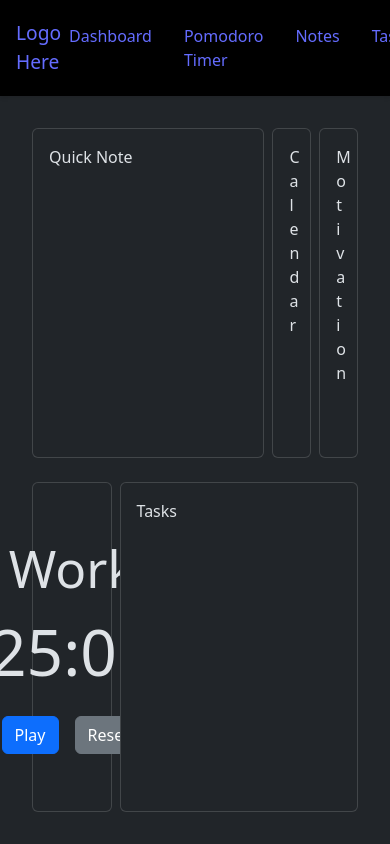
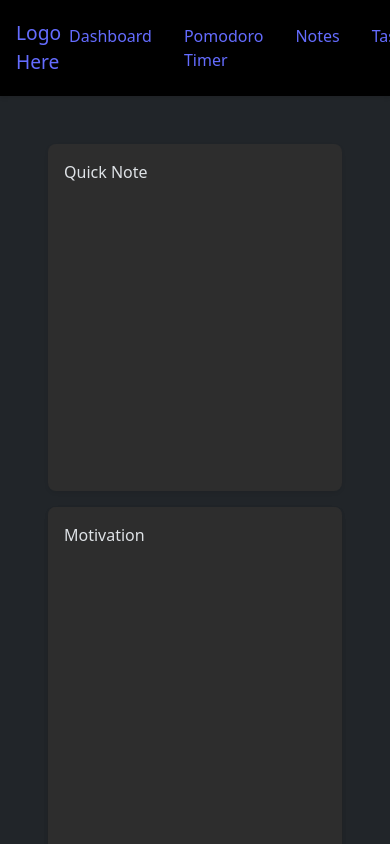
Before and after one commit to ANewProfile/synapse, a React (Vite) app in the folder client/: page / in a window 390 px wide. Built offline with nearby package versions, Linux system fonts and the light colour scheme.

Commit message:
added responsive dashboard cards with three-column system

```diff
--- a/client/src/components/DashboardCard.tsx
+++ b/client/src/components/DashboardCard.tsx
@@ -3,15 +3,22 @@ import "../css/DashboardCard.css";
 
 interface DashboardCardProps {
     children: ReactNode;
-    width: "12-5" | 25 | 50 | 75; // in percentage, these are the only options accepted
+    width: "12-5" | 25 | 33.33 | 50 | 66.66 | 75; // in percentage, these are the only options accepted
 }
 
 function DashboardCard({ children, width }: DashboardCardProps) {
-    return (
-        <div className={"card w-" + width}>
-            <div className="card-body">{children}</div>
-        </div>
-    );
+    // Handle special cases for decimal width values
+    let widthClass;
+    if (width === "12-5") {
+        widthClass = "w-12-5";
+    } else if (width === 33.33) {
+        widthClass = "w-33-33";
+    } else if (width === 66.66) {
+        widthClass = "w-66-66";
+    } else {
+        widthClass = `w-${width}`;
+    }
+    return <div className={`dashboard-card ${widthClass}`}>{children}</div>;
 }
 
 export default DashboardCard;
--- a/client/src/components/DashboardRow.tsx
+++ b/client/src/components/DashboardRow.tsx
@@ -7,7 +7,7 @@ interface DashboardRowProps {
 
 function DashboardRow({ children, className = "" }: DashboardRowProps) {
     return (
-        <div className={`d-flex flex-row gap-2 ${className}`}>{children}</div>
+        <div className={`dashboard-row ${className}`}>{children}</div>
     );
 }
 
--- a/client/src/css/Dashboard.css
+++ b/client/src/css/Dashboard.css
@@ -1,12 +1,69 @@
 .home {
     padding: 2rem 0;
     width: 100%;
+    height: 100%;
     box-sizing: border-box;
 }
 
+.dashboard {
+    width: 100%;
+    height: 100%;
+    padding: 1rem;
+    box-sizing: border-box;
+    display: flex;
+    flex-direction: column;
+    gap: 1rem;
+    flex: 1;
+}
+
+.dashboard-row {
+    display: flex;
+    flex-direction: row;
+    flex-wrap: wrap;
+    width: 100%;
+    min-height: 200px;
+    flex: 1;
+    gap: 1rem;
+}
+
+/* Tablet breakpoint */
+@media (max-width: 1024px) {
+    .dashboard-row {
+        min-height: 180px;
+    }
+
+    /* Adjust to 2 columns for medium screens */
+    .w-33-33 {
+        flex: 1 0 calc(50% - 0.5rem);
+        max-width: calc(50% - 0.5rem);
+    }
+
+    .w-66-66,
+    .w-75 {
+        flex: 1 0 100%;
+        max-width: 100%;
+    }
+}
+
+/* Mobile breakpoint */
 @media (max-width: 639px) {
     .home {
         padding: 1rem 0;
+    }
+
+    .dashboard-row {
+        min-height: 150px;
+    }
+
+    /* One column layout for mobile */
+    .w-12-5,
+    .w-25,
+    .w-33-33,
+    .w-50,
+    .w-66-66,
+    .w-75 {
+        flex: 1 0 100%;
+        max-width: 100%;
     }
 
     .search-form {
--- a/client/src/css/DashboardCard.css
+++ b/client/src/css/DashboardCard.css
@@ -1,3 +1,42 @@
+.dashboard-card {
+    padding: 1rem;
+    background-color: #2d2d2d;
+    border-radius: 0.5rem;
+    box-shadow: 0 0.125rem 0.25rem rgba(0, 0, 0, 0.075);
+    overflow: auto;
+    display: flex;
+    flex-direction: column;
+    min-height: 100px;
+    height: 100%;
+    box-sizing: border-box;
+}
+
 .w-12-5 {
-    width: 12.5%;
+    flex: 1 0 calc(12.5% - 0.5rem);
+    max-width: calc(12.5% - 0.5rem);
 }
+
+.w-25 {
+    flex: 1 0 calc(25% - 0.5rem);
+    max-width: calc(25% - 0.5rem);
+}
+
+.w-33-33 {
+    flex: 1 0 calc(33.33% - 0.67rem);
+    max-width: calc(33.33% - 0.67rem);
+}
+
+.w-50 {
+    flex: 1 0 calc(50% - 0.5rem);
+    max-width: calc(50% - 0.5rem);
+}
+
+.w-66-66 {
+    flex: 1 0 calc(66.66% - 0.33rem);
+    max-width: calc(66.66% - 0.33rem);
+}
+
+.w-75 {
+    flex: 1 0 calc(75% - 0.25rem);
+    max-width: calc(75% - 0.25rem);
+}
--- a/client/src/pages/Dashboard.tsx
+++ b/client/src/pages/Dashboard.tsx
@@ -5,14 +5,15 @@ import "../css/Dashboard.css";
 
 function Dashboard() {
     return (
-        <div className="dashboard d-flex flex-column h-100 gap-4">
-            <DashboardRow className="h-50">
-                <DashboardCard width={75}>Quick Note</DashboardCard>
-                <DashboardCard width={"12-5"}>Calendar</DashboardCard>
-                <DashboardCard width={"12-5"}>Motivation</DashboardCard>
+        <div className="dashboard">
+            <DashboardRow>
+                <DashboardCard width={66.66}>Quick Note</DashboardCard>
+                <DashboardCard width={33.33}>Calendar</DashboardCard>
             </DashboardRow>
-            <DashboardRow className="h-50">
-                <DashboardCard width={25}>
+            <DashboardRow>
+                <DashboardCard width={33.33}>Motivation</DashboardCard>
+                <DashboardCard width={33.33}>Tasks</DashboardCard>
+                <DashboardCard width={33.33}>
                     <div
                         className="d-flex justify-content-center align-items-start"
                         style={{ height: "100%" }}
@@ -20,7 +21,6 @@ function Dashboard() {
                         <PomoTimer />
                     </div>
                 </DashboardCard>
-                <DashboardCard width={75}>Tasks</DashboardCard>
             </DashboardRow>
         </div>
     );
```
